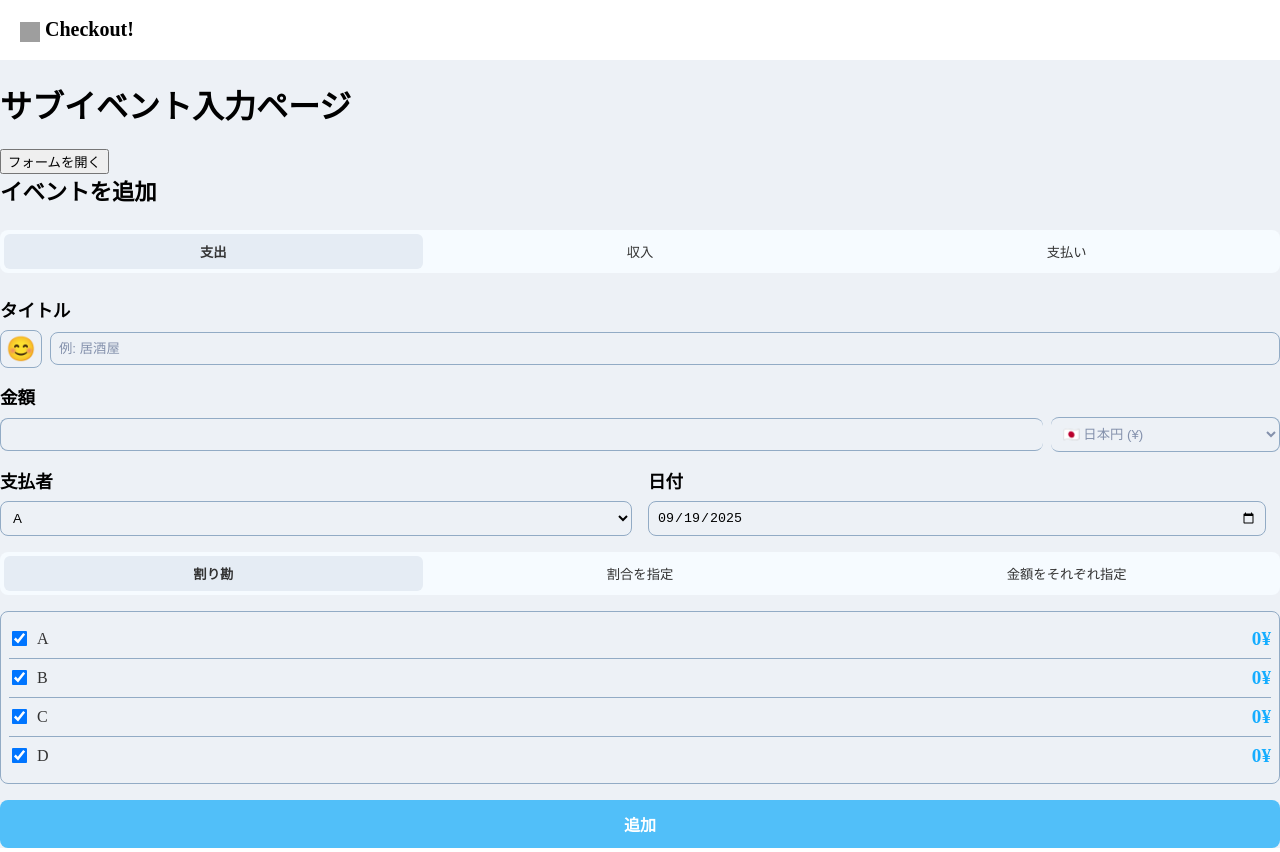
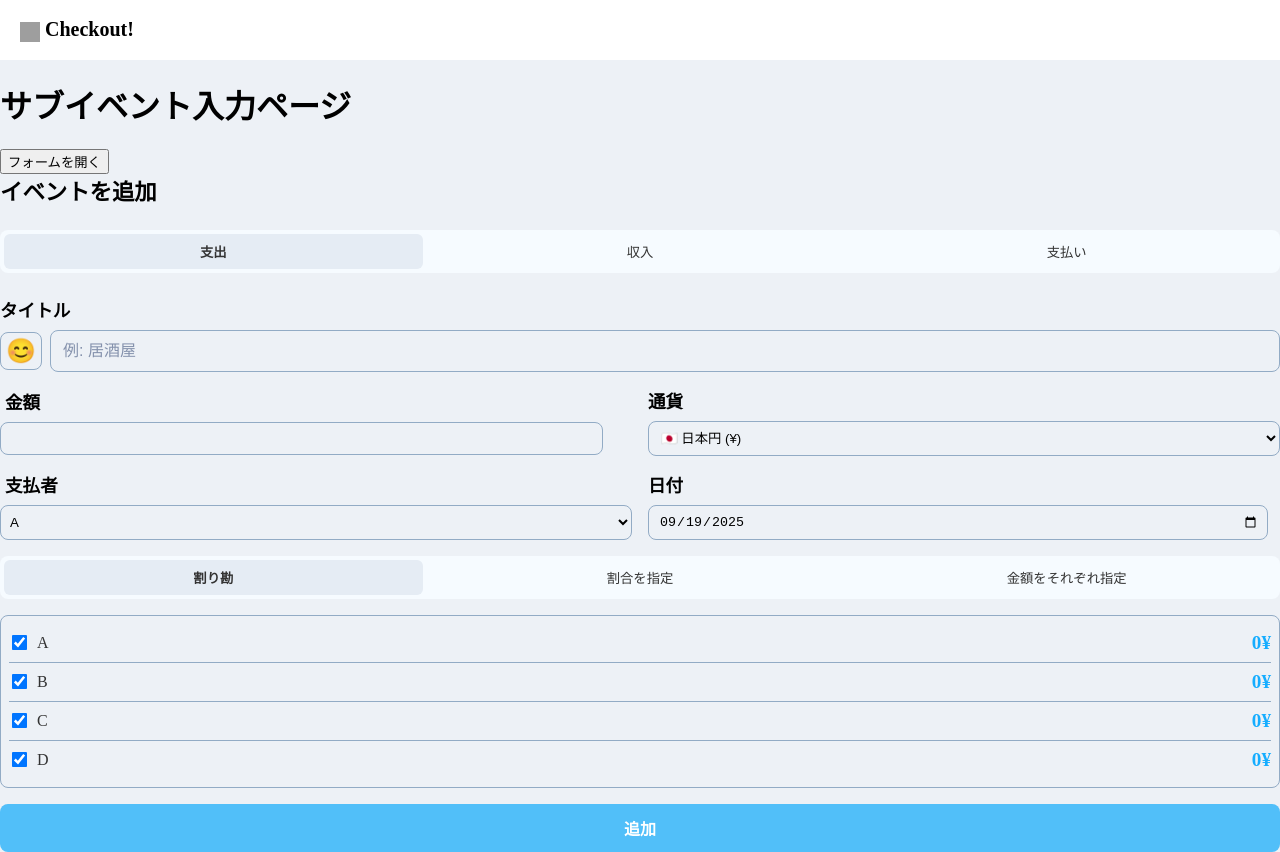
Before and after one commit to Nih896/hackathon, a React (Create React App) app: page /subevent in a window 1280 px wide. Built offline with nearby package versions, Linux system fonts and the light colour scheme; grey boxes are pictures that could not be loaded.

Commit message:
修正1219

```diff
--- a/src/components/AddSubEventForm.js
+++ b/src/components/AddSubEventForm.js
@@ -268,7 +268,12 @@ export default function AddSubEventForm({ members, onAdd, isOpen, onClose, initi
 
   setErrorMessage("");
 
-  const eventMembersData = selectedMembers.map(m => {
+  const eventMembersData = [];
+  if (activeTab === "payment") {
+  // 支払いの場合は、負担者リスト（members）は空にする
+  eventMembersData = [];
+  } else {
+    eventMembersData = selectedMembers.map(m => {
       const memberData = {
         id: m.id,
         name: m.name,
@@ -276,7 +281,6 @@ export default function AddSubEventForm({ members, onAdd, isOpen, onClose, initi
       };
       if (splitMethod === "ratio") {
           memberData.ratio = m.ratio;
-        // 比率計算による負担額も保存する
           memberData.shareAmount = m.selected ? Math.floor(Number(amount) * (m.ratio / totalRatio) || 0) : 0;
       } else if (splitMethod === "custom") {
           memberData.shareAmount = Number(m.customAmount) || 0;
@@ -285,6 +289,7 @@ export default function AddSubEventForm({ members, onAdd, isOpen, onClose, initi
       }
       return memberData;
     });
+  }
 
   // 親に渡すデータオブジェクトを作成
   const eventData = {
@@ -330,7 +335,7 @@ export default function AddSubEventForm({ members, onAdd, isOpen, onClose, initi
 
   return (
     // <Modal isOpen={isOpen} onClose={onClose}>
-    <>
+    <div>
       <div
         style={{
           display: "flex",
@@ -430,7 +435,10 @@ export default function AddSubEventForm({ members, onAdd, isOpen, onClose, initi
                     style={{
                         ...renderInputStyle(focusedInput === "title"),
                         flex: 1,
-                        color:"#000000"
+                        color:"#000000",
+                        fontSize: '16px',
+                        height:"24px",
+                        paddingLeft:"12px"
                     }}
                 />
             </div>
@@ -447,18 +455,28 @@ export default function AddSubEventForm({ members, onAdd, isOpen, onClose, initi
             )}
         </div>
 
-        <div style={{ marginBottom: "16px" }}>
-          <label style={{ color: "#000000", fontSize: "1.1em",fontWeight: "bold",
-            display: "block",
-            marginBottom: "8px"
-           }}>金額</label>
         <div
           style={{
         display: "flex",
         alignItems: "center",
-              gap: "8px",
+        gap: "16px",
+        marginBottom: "16px",
     }}
 >
+    {/* 💰 金額のグループ */}
+    <div style={{ flex: 1 }}>
+        <label // 💡 ラベルを追加
+            style={{
+                color: "#000000",
+                fontSize: "1.1em",
+                fontWeight: "bold",
+                display: "block",
+                marginBottom: "8px",
+                paddingLeft:"5px"
+            }}
+        >
+            金額
+        </label>
         <input
             type="number"
             value={amount}
@@ -470,11 +488,26 @@ export default function AddSubEventForm({ members, onAdd, isOpen, onClose, initi
             }}
             style={{
                 ...renderInputStyle(focusedInput === "amount"),
-                flex: 1,
-                borderRight: "none",
+                width: "92%",
                 borderRadius: "8px",
+                paddingLeft:"12px"
             }}
         />
+    </div>
+            {/*  通貨のグループ */}
+    <div style={{ flex: 1 }}>
+        <label
+            style={{
+                color: "#000000",
+                fontSize: "1.1em",
+                fontWeight: "bold",
+                display: "block",
+                marginBottom: "8px" ,
+
+            }}
+        >
+            通貨
+        </label>
         <select
             value={currency}
             onChange={handleCurrencyChange}
@@ -482,10 +515,8 @@ export default function AddSubEventForm({ members, onAdd, isOpen, onClose, initi
             onBlur={() => setFocusedInput(null)}
             style={{
                 ...renderInputStyle(focusedInput === "currency"),
-                borderLeft: "none",
+                width: "100%",
                 borderRadius: "8px",
-                background: "#EDF1F6",
-                color: "#8491AC",
             }}
         >
               <option value="jpy">🇯🇵 日本円 (¥)</option>
@@ -517,7 +548,8 @@ export default function AddSubEventForm({ members, onAdd, isOpen, onClose, initi
             <div style={{ flex: 1 }}>
               <label style={{ color: "#000000", fontSize: "1.1em",fontWeight: "bold",
                 display: "block",
-                marginBottom: "8px"
+                marginBottom: "8px" ,
+                paddingLeft:"5px"
                }}>
                 {activeTab === "expense" ? "支払者" : "受取人"}
               </label>
@@ -532,6 +564,7 @@ export default function AddSubEventForm({ members, onAdd, isOpen, onClose, initi
                 onBlur={() => setFocusedInput(null)}
                 style={{...renderInputStyle(focusedInput === "payer-receiver"),
                   width: "100%",
+                  paddingLeft:"5px"
                 }}
               >
                 {members.map((m) => (
@@ -554,7 +587,8 @@ export default function AddSubEventForm({ members, onAdd, isOpen, onClose, initi
                 onBlur={() => setFocusedInput(null)}
                 style={{
                     ...renderInputStyle(focusedInput === "date"),
-                    width: "95%", // ✅ 修正点: width を 100% に変更
+                    width: "95%",
+                    paddingLeft:"10px"
                 }}
               />
             </div>
@@ -577,7 +611,7 @@ export default function AddSubEventForm({ members, onAdd, isOpen, onClose, initi
                 marginBottom: "8px"  }}>支払者</label>
               <select
                 value={payer}
-                onChange={(e) => setPayer(e.target.value)}
+                onChange={(e) => setPayer(Number(e.target.value))}
                 onFocus={() => setFocusedInput("payer-payment")}
                 onBlur={() => setFocusedInput(null)}
                 style={{...renderInputStyle(focusedInput === "payer-payment"),
@@ -868,7 +902,6 @@ export default function AddSubEventForm({ members, onAdd, isOpen, onClose, initi
           追加
         </button>
       </form>
-    </>
-    //</Modal>
+    </div>
   );
 }
```
Lines whose indentation alone changed are shown as unchanged.
